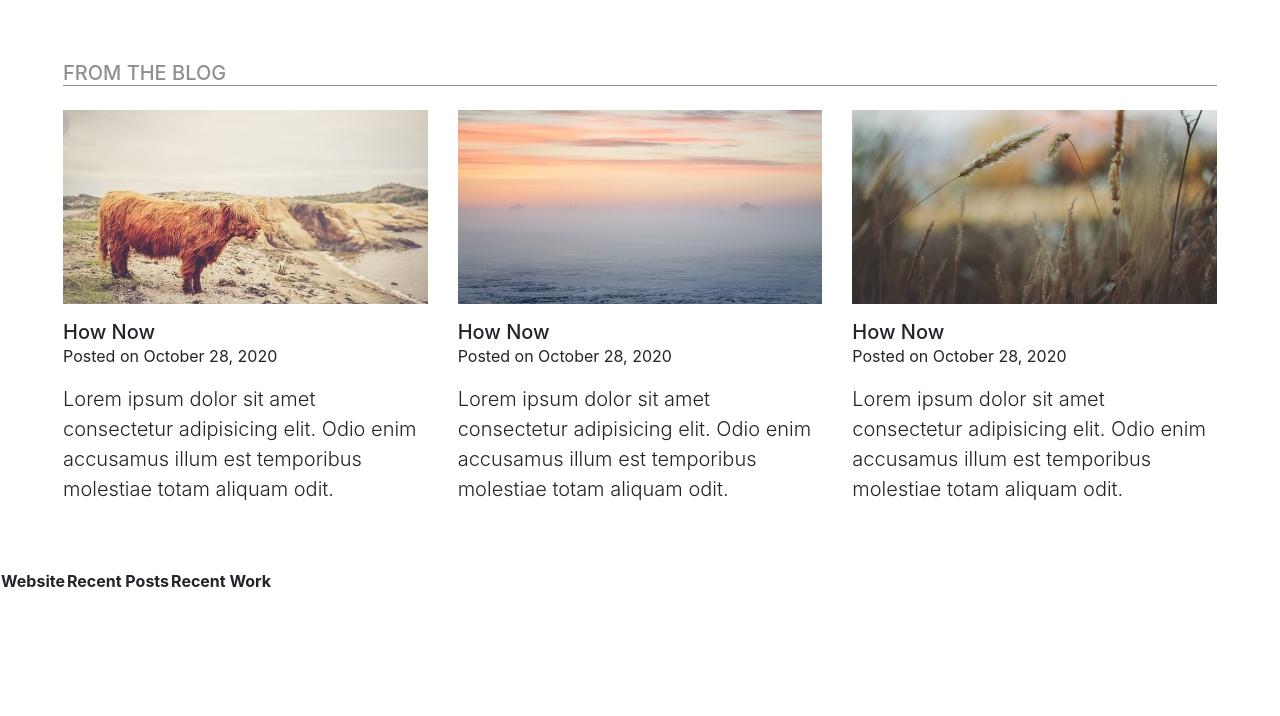
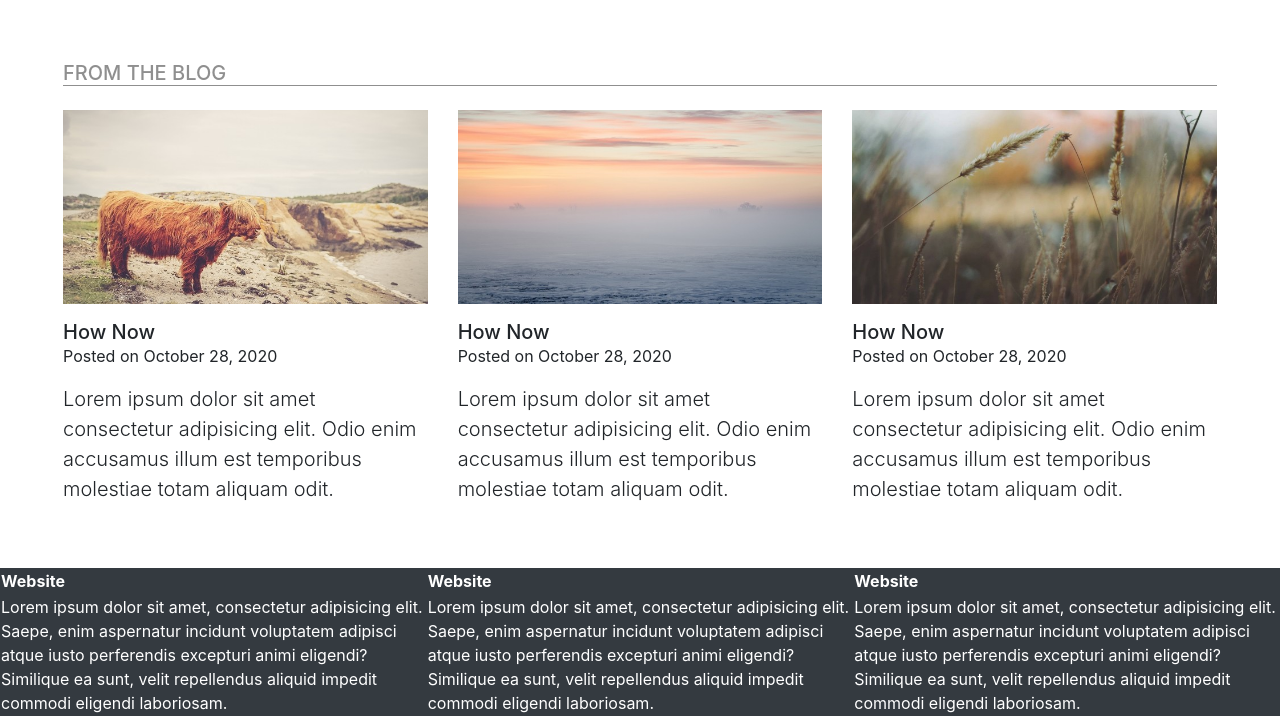
Before and after one commit to Toni-Suta/Assignment---Creating-Layout-with-Bootstrap, a plain HTML site: page index.html in a window 1280 px wide. Shown: the part 1269-1985 px from the top of the page. Before the commit the page ends 1863 px from the top, so only its background shows below. Drawn offline with Linux system fonts and the light colour scheme.

Commit message:
Added content/table and changed some code

```diff
--- a/index.html
+++ b/index.html
@@ -9,8 +9,8 @@
   </head>
   <body>
     <header>
-      <div class="containter-fluid">
-        <div class="row align-items-center p-3">
+      <div class="containter-fluid m-3">
+        <div class="row align-items-center">
           <div id="h1" class="col-8 col-md-6 col-lg-4">
             <h1 class="text-muted font-weight-light text-center">My Website</h1>
           </div>
@@ -173,16 +173,62 @@
         </div>
       </div>
     </section>
-    <footer>
-      <table>
+    <footer class="">
+      <div class="container-fluid">
+        <div class="row">
+          <div class="col-4 p-0">
+            <table class="table-dark">
               <thead>
                 <tr>
                   <th scope="col">Website</th>
-            <th scope="col">Recent Posts</th>
-            <th scope="col">Recent Work</th>
                 </tr>
               </thead>
+              <tbody>
+                <td>
+                  Lorem ipsum dolor sit amet, consectetur adipisicing elit.
+                  Saepe, enim aspernatur incidunt voluptatem adipisci atque
+                  iusto perferendis excepturi animi eligendi? Similique ea sunt,
+                  velit repellendus aliquid impedit commodi eligendi laboriosam.
+                </td>
+              </tbody>
             </table>
+          </div>
+          <div class="col-4 p-0">
+            <table class="table-dark">
+              <thead>
+                <tr>
+                  <th scope="col">Website</th>
+                </tr>
+              </thead>
+              <tbody>
+                <td>
+                  Lorem ipsum dolor sit amet, consectetur adipisicing elit.
+                  Saepe, enim aspernatur incidunt voluptatem adipisci atque
+                  iusto perferendis excepturi animi eligendi? Similique ea sunt,
+                  velit repellendus aliquid impedit commodi eligendi laboriosam.
+                </td>
+              </tbody>
+            </table>
+          </div>
+          <div class="col-4 p-0">
+            <table class="table-dark">
+              <thead>
+                <tr>
+                  <th scope="col">Website</th>
+                </tr>
+              </thead>
+              <tbody>
+                <td>
+                  Lorem ipsum dolor sit amet, consectetur adipisicing elit.
+                  Saepe, enim aspernatur incidunt voluptatem adipisci atque
+                  iusto perferendis excepturi animi eligendi? Similique ea sunt,
+                  velit repellendus aliquid impedit commodi eligendi laboriosam.
+                </td>
+              </tbody>
+            </table>
+          </div>
+        </div>
+      </div>
     </footer>
 
     <script src="../js/jquery-3.6.4.slim.js"></script>
```
Lines whose indentation alone changed are shown as unchanged.
